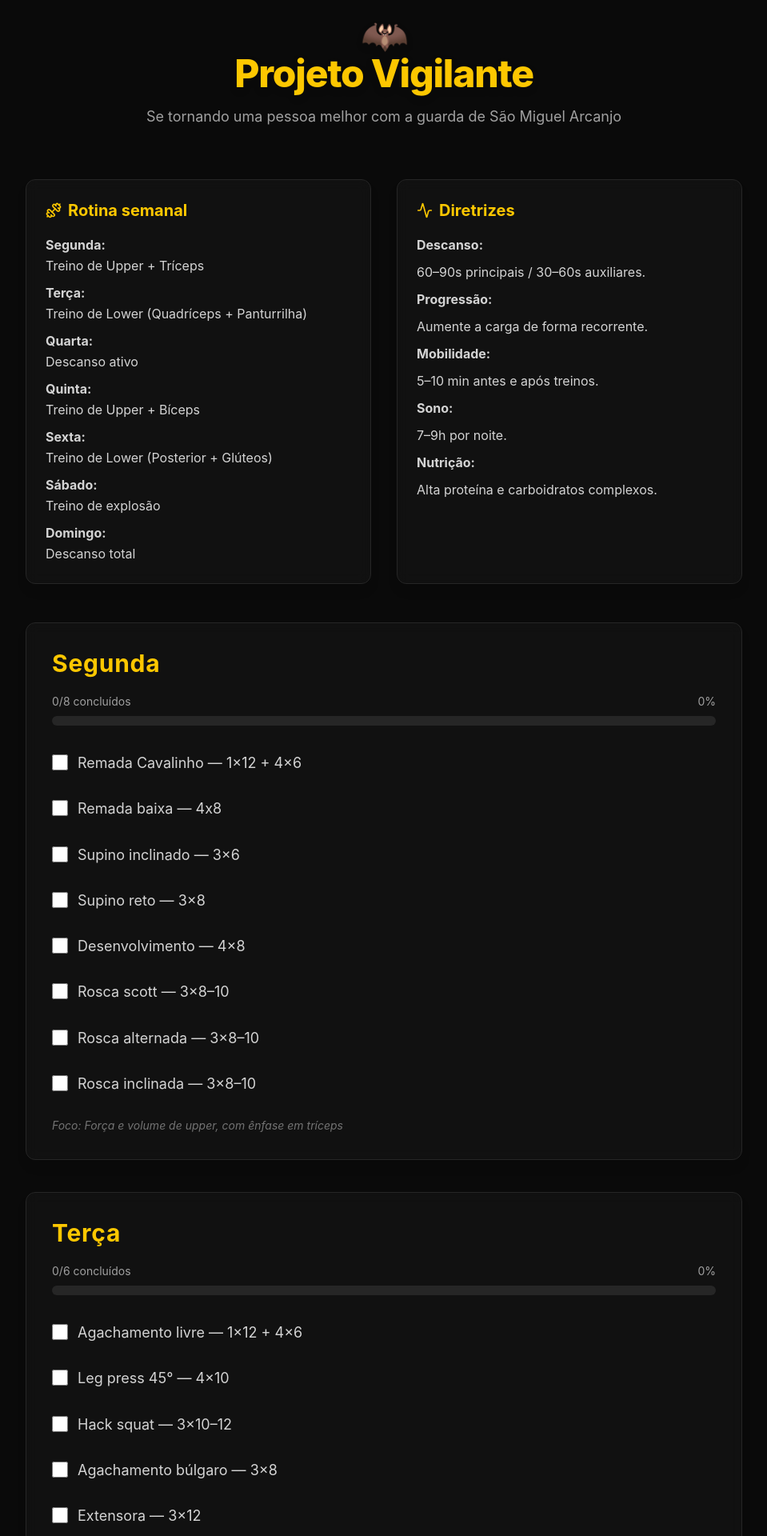
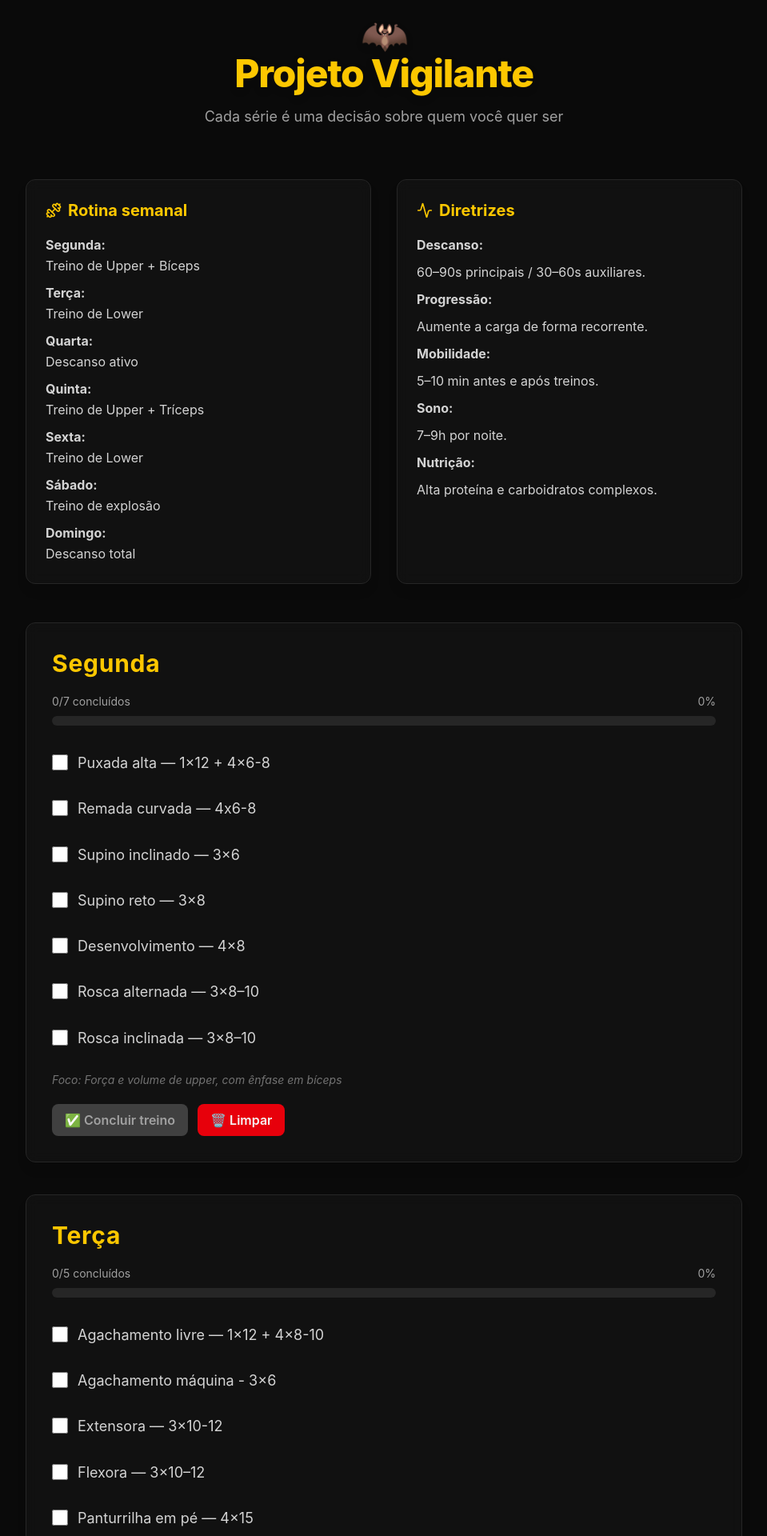
Before and after one commit to Cardimy/Projeto-Vigilante, a React (Vite) app: page / in a window 1280 px wide. Shown: the part 20-1940 px from the top of the page at 80% size, without its empty margins (160-1119 px from the left). Built offline with nearby package versions, Linux system fonts and the light colour scheme.

Commit message:
Atualização pica

```diff
--- a/src/App.jsx
+++ b/src/App.jsx
@@ -10,6 +10,18 @@ export default function ProjetoVigilante() {
     ...prev,
     [id]: !prev[id],
   }));
+};
+
+  const clearWorkout = (title, exercises) => {
+  setCheckedItems((prev) => {
+    const updated = { ...prev };
+
+    exercises.forEach((_, i) => {
+      delete updated[`${title}-${i}`];
+    });
+
+    return updated;
+  });
 };
 
   const getWorkoutProgress = (title, exercises) => {
@@ -35,7 +47,7 @@ export default function ProjetoVigilante() {
           🦇<br></br>Projeto Vigilante
         </h1>
         <p className="text-neutral-400 mt-4 text-lg">
-          Se tornando uma pessoa melhor com a guarda de São Miguel Arcanjo
+          Cada série é uma decisão sobre quem você quer ser
         </p>
       </header>
 
@@ -63,15 +75,15 @@ export default function ProjetoVigilante() {
               </h2>
 
               <ul className="text-neutral-300 space-y-2 leading-relaxed">
-                <li><strong>Segunda:</strong> <p> </p> Treino de Upper + Tríceps</li>
+                <li><strong>Segunda:</strong> <p> </p> Treino de Upper + Bíceps</li>
                 <p> </p>
-                <li><strong>Terça:</strong> <p> </p> Treino de Lower (Quadríceps + Panturrilha)</li>
+                <li><strong>Terça:</strong> <p> </p> Treino de Lower</li>
                 <p> </p>
                 <li><strong>Quarta:</strong> <p> </p> Descanso ativo</li>
                 <p> </p>
-                <li><strong>Quinta:</strong> <p> </p> Treino de Upper + Bíceps</li>
+                <li><strong>Quinta:</strong> <p> </p> Treino de Upper + Tríceps</li>
                 <p> </p>
-                <li><strong>Sexta:</strong> <p> </p> Treino de Lower (Posterior + Glúteos)</li>
+                <li><strong>Sexta:</strong> <p> </p> Treino de Lower</li>
                 <p> </p>
                 <li><strong>Sábado:</strong> <p> </p> Treino de explosão</li>
                 <p> </p>
@@ -125,15 +137,14 @@ export default function ProjetoVigilante() {
 
             {
               title: "Segunda",
-              focus: "Força e volume de upper, com ênfase em tríceps",
+              focus: "Força e volume de upper, com ênfase em bíceps",
               exercises:
               [
-                "Remada Cavalinho — 1×12 + 4×6",
-                "Remada baixa — 4x8",
+                "Puxada alta — 1×12 + 4×6-8",
+                "Remada curvada — 4x6-8",
                 "Supino inclinado — 3×6",
                 "Supino reto — 3×8",
                 "Desenvolvimento — 4×8",
-                "Rosca scott — 3×8–10",
                 "Rosca alternada — 3×8–10",
                 "Rosca inclinada — 3×8–10",
               ],
@@ -144,11 +155,10 @@ export default function ProjetoVigilante() {
               focus: "Volume máximo em quadríceps e panturrilha",
               exercises:
               [
-                "Agachamento livre — 1×12 + 4×6",
-                "Leg press 45° — 4×10",
-                "Hack squat — 3×10–12",
-                "Agachamento búlgaro — 3×8",
-                "Extensora — 3×12",
+                "Agachamento livre — 1×12 + 4×8-10",
+                "Agachamento máquina - 3×6",
+                "Extensora — 3×10-12",
+                "Flexora — 3×10–12",
                 "Panturrilha em pé — 4×15",
               ],
             },
@@ -167,26 +177,24 @@ export default function ProjetoVigilante() {
               focus: "Upper com foco em volume e ênfase em bíceps",
               exercises: [
                 "Supino com halteres — 1×12 + 4×8",
-                "Crucifixo máquina) — 4×10–12",
-                "Remada Cavalinho — 3×6",
-                "Puxada alta — 3×8",
+                "Crucifixo máquina — 4×10–12",
+                "Remada unilateral — 3×10-12",
+                "Puxada alta neutra — 3×8",
                 "Elevação lateral — 4×12–15",
-                "Tríceps testa — 3×8–10",
+                "Tríceps corda — 3×8–10",
                 "Tríceps francês — 3×8–10",
-                "Tríceps corda — 3×8–10",
               ],
             },
 
             {
               title: "Sexta",
-              focus: "Força e hipertrofia de posterior e glúteos",
+              focus: "Força e hipertrofia de posterior",
               exercises: [
-                "Afundo — 1×12 + 4×8",
+                "Agachamento livre — 1×12 + 4×8-10",
+                "Leg press 45° — 4×10",
+                "Extensora — 3×10-12",
+                "Flexora — 3×10–12",
                 "Stiff — 4×10",
-                "Flexora deitada — 4×10–12",
-                "Leg press 45° — 4×10",
-                "Elevação pélvica — 4×10",
-                "Abdutora— 3x12–15",
               ],
             },
 
@@ -220,6 +228,9 @@ export default function ProjetoVigilante() {
     treino.title,
     treino.exercises
   );
+
+  const treinoCompleto =
+  progress.completed === progress.total;
 
   return (
     <div key={index} className="bg-neutral-900/60 border border-neutral-800 rounded-xl shadow-lg backdrop-blur-sm hover:scale-[1.01] hover:border-yellow-500/40 transition-all duration-200">
@@ -255,6 +266,7 @@ export default function ProjetoVigilante() {
         <div className="space-y-3">
           {treino.exercises.map((ex, i) => {
             const exerciseId = `${treino.title}-${i}`;
+
             return (
               <label
                 key={exerciseId}
@@ -289,6 +301,44 @@ export default function ProjetoVigilante() {
           Foco: {treino.focus}
         </p>
 
+        <div className="flex gap-3 mt-5">
+          <button
+            disabled={!treinoCompleto}
+            onClick={() =>
+              alert(`Treino de ${treino.title} concluído! ⚔️`)
+            }
+            className={`
+              px-4 py-2 rounded-lg font-semibold transition-all
+              ${
+                treinoCompleto
+                  ? "bg-green-600 hover:bg-green-500 scale-100 animate-pulse"
+                  : "bg-neutral-700 text-neutral-400 cursor-not-allowed"
+              }
+            `}
+          >
+            ✅ Concluir treino
+          </button>
+
+          <button
+            onClick={() =>
+              clearWorkout(
+                treino.title,
+                treino.exercises
+              )
+            }
+            className="
+              px-4 py-2
+              rounded-lg
+              bg-red-600
+              hover:bg-red-500
+              font-semibold
+              transition-all
+            "
+          >
+            🗑 Limpar
+          </button>
+        </div>
+
       </div>
     </div>
   );
```
Also changed, not shown: READ ME.txt (added).
